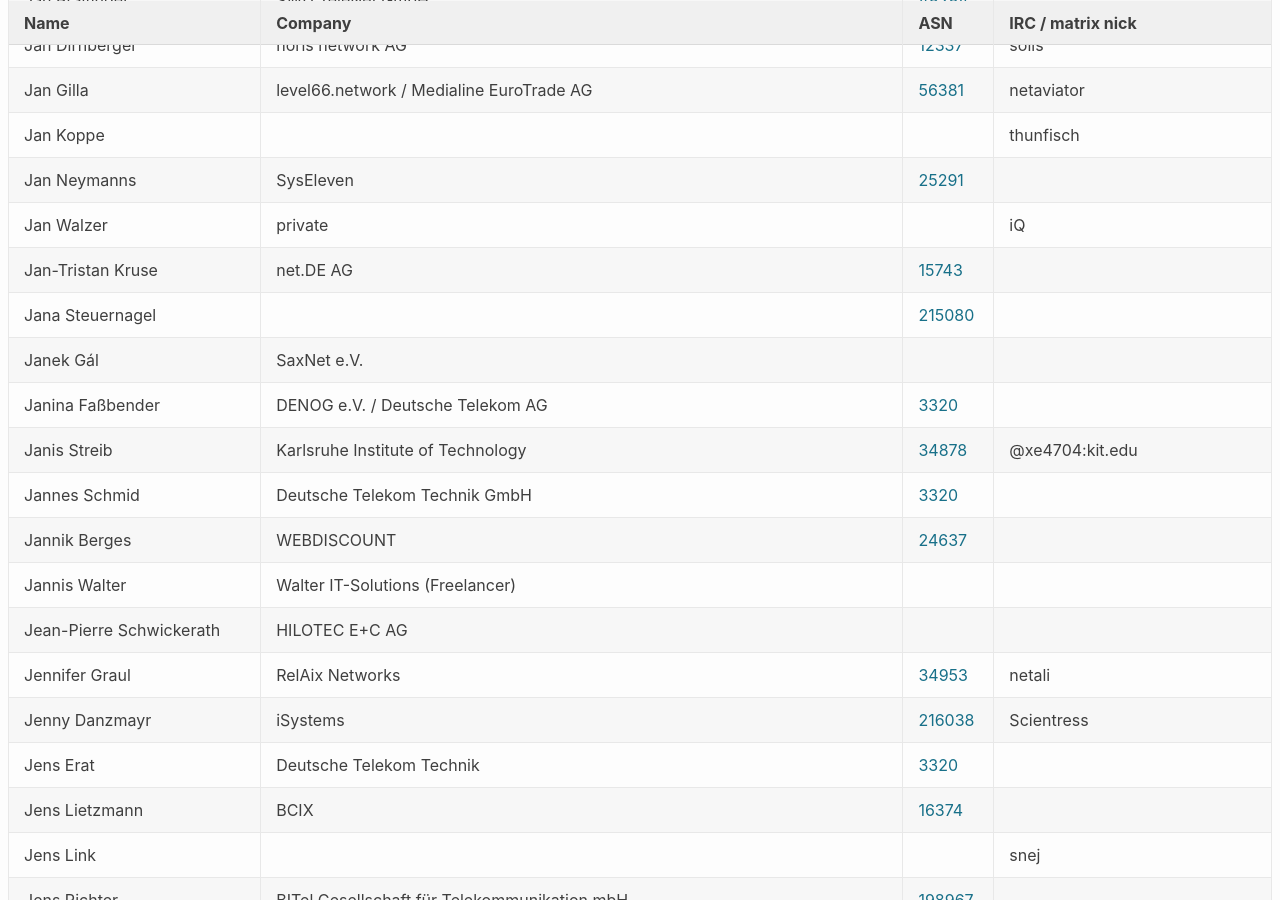
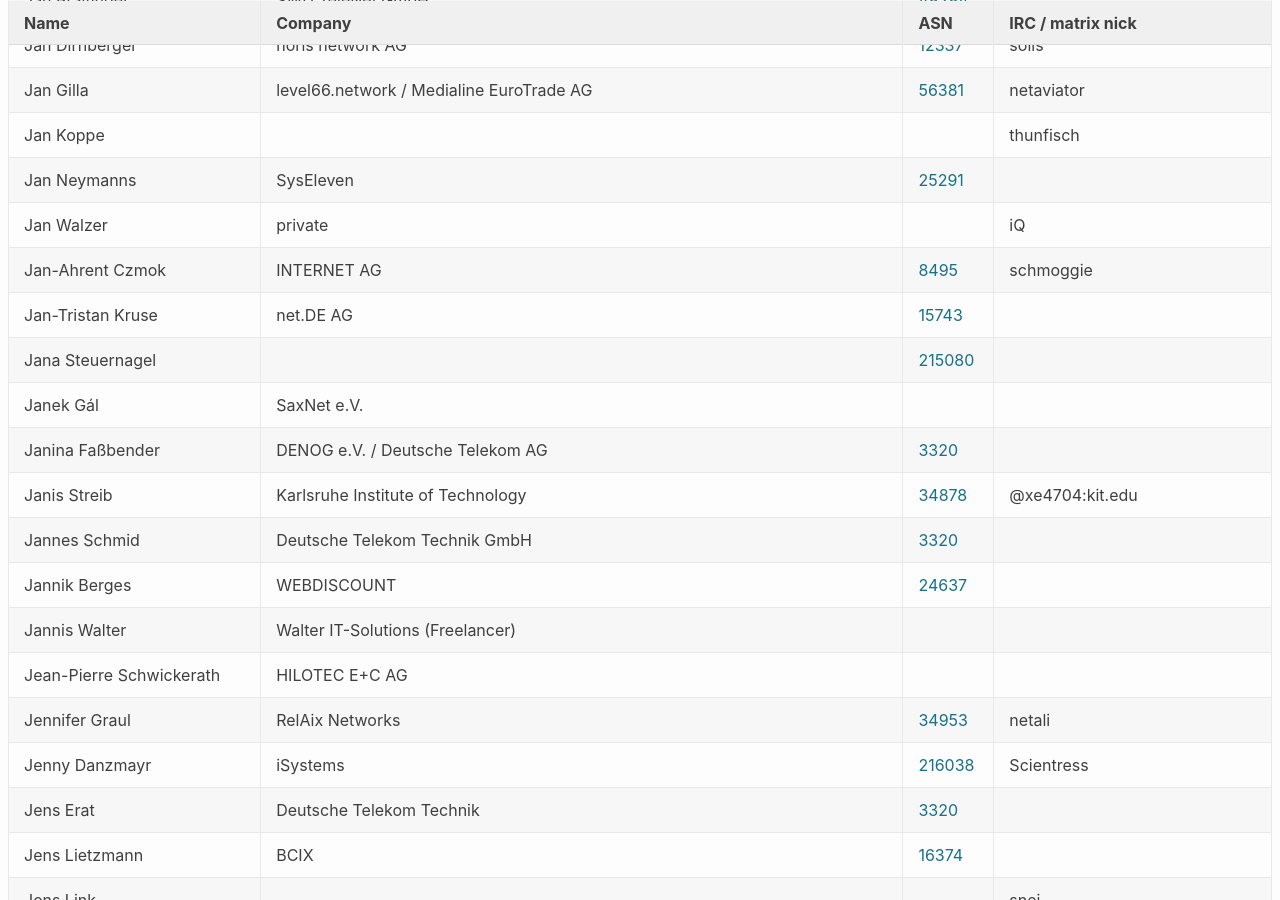
Before and after one commit to denog/pretix-attendeelist, a Jekyll site: the page built from denog17/index.markdown, in a window 1280 px wide and 900 px high, scrolled down 6814 px. Built offline with Jekyll 4.4.1, drawn with Linux system fonts in a browser that asks for light colours.

Commit message:
Latest data: Fri Sep 19 14:48:11 UTC 2025

```diff
--- a/_data/attendees_denog17_onsite.json
+++ b/_data/attendees_denog17_onsite.json
@@ -882,6 +882,12 @@
     "asn": "5405"
   },
   {
+    "name": "Jan-Ahrent Czmok",
+    "company": "INTERNET AG",
+    "irc": "schmoggie",
+    "asn": "8495"
+  },
+  {
     "name": "Jana Steuernagel",
     "company": null,
     "irc": null,
```
